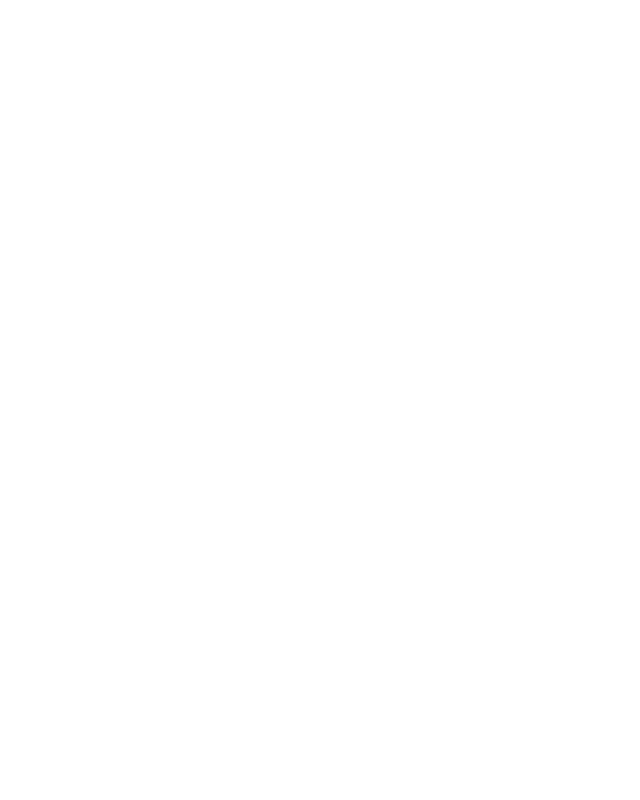
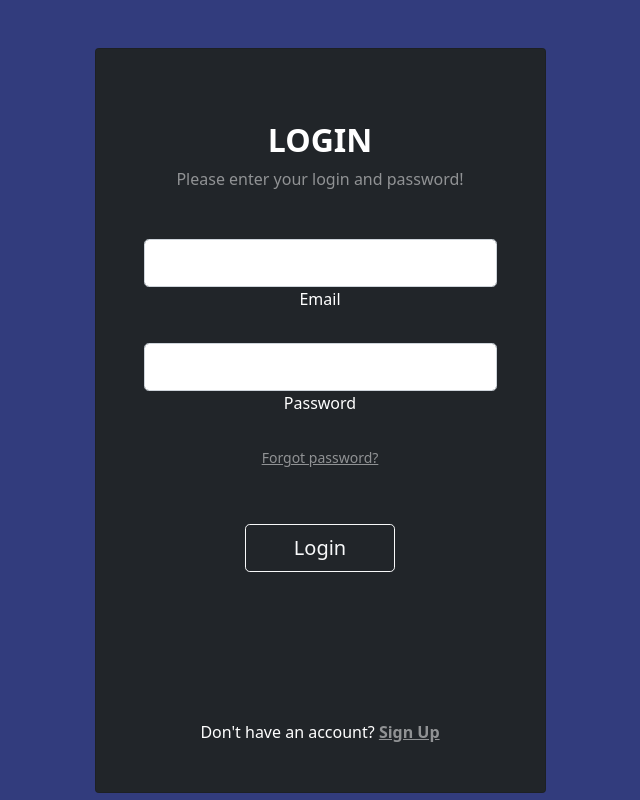
Before and after one commit to Laxmiba7/ecommerece-redux, a React (Create React App) app: page /user in a window 1280 px wide. Before the commit this address had no page. Shown: the whole page, without its empty margins (320-960 px from the left). Built offline with nearby package versions, Linux system fonts and the light colour scheme.

Commit message:
Add Login and Product Page

```diff
--- a/src/App.css
+++ b/src/App.css
@@ -22,6 +22,9 @@
 .card-img, .card-img-top {
   object-fit: contain;
 }
+.checkout .cart-btn {
+  display: none;
+}
 
 /* .btn-group {
   margin-left: 13rem;
--- a/src/App.js
+++ b/src/App.js
@@ -1,20 +1,29 @@
 import "./App.css";
+import Home from "./components/Home";
+import "../node_modules/bootstrap/dist/css/bootstrap.min.css";
 import Header from "./components/Header";
-import '../node_modules/bootstrap/dist/css/bootstrap.min.css';
-import ItemCards from "./components/ItemCards";
 import store from "./redux/reducers/store";
-import {Provider} from 'react-redux';
-import {Routes, Route} from "react-router-dom"
+import { Provider } from "react-redux";
+import { BrowserRouter as Router, Routes, Route } from "react-router-dom";
+import { Checkout } from "./components/Checkout";
+import LoginPage from "./components/LoginPage";
+import ProductPage from './components/ProductPage'
 function App() {
-	return (
-		<div>
-			<Provider store={store}>
-			<Header />
-            <ItemCards/>
-			</Provider>
-		</div>
+  return (
+    <Router>
+      <Provider store={store}>
 
-	);
+
+        <Routes>
+          <Route exact path="/" element={<Home />} />
+
+          <Route path="/user" element={<LoginPage />} />
+          <Route path="/checkout" element={<Checkout />} />
+		  <Route path="/product/:id" element={<ProductPage />} />
+        </Routes>
+      </Provider>
+    </Router>
+  );
 }
 
 export default App;
--- a/src/components/Cart.js
+++ b/src/components/Cart.js
@@ -103,10 +103,11 @@ const Cart = ({ incrementValue, increment, decrement, disable }) => {
         <Modal.Footer>
           <div>
             <p> Total Amount: {total} </p>
-           <Link to="/checkout" className="disabled">
+            {cartItems.length === 0 ?  <Button variant="success">Checkout</Button>: <Link to="/checkout">
 
-              <Button disabled= {cartItems.length === 0 ? true : false} variant="success" onClick={()=>dispatch(checkoutProduct(cartItems))}>Checkout</Button>
-            </Link>
+             <Button variant="success">Checkout</Button>
+           </Link>}
+
 
           </div>
         </Modal.Footer>
--- a/src/components/Checkout.js
+++ b/src/components/Checkout.js
@@ -6,13 +6,20 @@ import CartBody from "./CartBody";
 import { Formik, Form, Field } from "formik";
 import * as Yup from "yup";
 import Modal from "react-bootstrap/Modal";
-//import {Cart as Cart1} from "./Cart";
+import { Provider, useSelector } from 'react-redux';
+import store  from '../redux/reducers/store';
+
 
 export const Checkout = () => {
+  const checkoutData = useSelector((state)=>state.product.cart);
+  console.log(checkoutData)
 
   return (
-    <div>
-      <nav className="navbar navbar-expand-lg sticky-top">
+
+<div className="checkout">
+<Header />
+
+      {/* <nav className="navbar navbar-expand-lg sticky-top">
         <div className="container-fluid">
           <a className="navbar-brand ms-5" href="#">
             Checkout Page
@@ -46,18 +53,23 @@ export const Checkout = () => {
             </div>
           </div>
         </div>
-      </nav>
+      </nav> */}
+
       <div class="row p-5">
+
         <div class="col-md-5 order-md-2 mb-4">
           <h4 class="d-flex justify-content-between align-items-center mb-3">
             <span class="text-muted">Your cart</span>
             <span class="badge badge-secondary badge-pill">3</span>
           </h4>
           <ul class="list-group mb-3">
+
             <li class="list-group-item d-flex justify-content-between lh-condensed">
 
+            {checkoutData.map((item)=> {
+             { console.log(item.name)}
+                  <div className="row">
 
-                  <div className="row">
 
                         <div className="col">
                           <img
@@ -69,16 +81,17 @@ export const Checkout = () => {
                         </div>
 
                         <div className="col">
-                          <h5>Name</h5>
+                          <h5>{item.name}</h5>
 
                         </div>
                         <div className="col">
-                        <p className="text-success">Rs.0</p>
+                        <p className="text-success">{item.price}</p>
                         </div>
+
 
                   </div>
 
-
+              })}
 
             </li>
 
@@ -269,6 +282,6 @@ export const Checkout = () => {
         </div>
       </div>
 
-    </div>
+      </div>
   );
 };
--- a/src/components/Header.js
+++ b/src/components/Header.js
@@ -19,17 +19,17 @@ const Header = () => {
     </button>
     <div className="collapse navbar-collapse justify-content-end" id="navbarNavAltMarkup">
       <div className="navbar-nav me-5">
-        <Link className="nav-link active m-2" aria-current="page" to="/home">Home</Link>
-        <button type="button" className="btn text-white position-relative" >
+        <Link to="/"className="nav-link active m-2" aria-current="page" >Home</Link>
+        <button type="button" className="btn text-white position-relative cart-btn " >
 
         <Cart />
 
         </button>
 
 
-        <a className="badgeIcon nav-link" href="#">
+        <Link to="/user" className="badgeIcon nav-link" >
             <CgProfile />
-        </a>
+        </Link>
 
       </div>
     </div>
--- /dev/null
+++ b/src/components/Home.js
@@ -0,0 +1,16 @@
+import React from "react";
+import Header from "./Header";
+
+import ItemCards from './ItemCards'
+
+function Home() {
+  return (
+    <div>
+
+      <Header/>
+      <ItemCards />
+    </div>
+  );
+}
+
+export default Home;
--- a/src/components/ItemCard.js
+++ b/src/components/ItemCard.js
@@ -6,6 +6,7 @@ import { fetchData } from "../redux/action/ProductList";
 import { useDispatch, useSelector } from "react-redux";
 import { addToCart } from "../redux/action/AddToCart";
 import Counter from "./Counter";
+import { Link } from "react-router-dom";
 
 const ItemCard = (props) => {
   const {
@@ -69,12 +70,15 @@ const ItemCard = (props) => {
     <div className="col-3">
       <div className="card mb-5">
         <div style={{ height: "275px" }}>
+          <Link  to={`/product/${id}`}>
           <img
             src={`https://electronic-ecommerce.herokuapp.com/${image}`}
             className="card-img-top img-fluid"
             alt="..."
             style={{ height: "100%", width: "auto" }}
+
           />
+          </Link>
         </div>
 
         <div className="card-body">
@@ -110,7 +114,8 @@ const ItemCard = (props) => {
               </button>
             </div>
           </div>
-          <h5 className="card-title mt-2">{name}</h5>
+
+          <h5 className="card-title mt-2"><Link to="/product" style={{textDecoration:"none", color:"#000"}}>{name}</Link></h5>
           <div className="d-flex justify-content-between">
             <p>Rs.{price}</p>
             <p>Stocks Left: {stock}</p>
--- /dev/null
+++ b/src/components/LoginPage.js
@@ -0,0 +1,56 @@
+import React from 'react'
+import Header from './Header'
+
+const LoginPage =() => {
+  return (
+    <>
+
+    <div className="vh-100 gradient-custom" style={{backgroundColor:"#323c7d" }}>
+  <div className="container py-5 h-100">
+    <div className="row d-flex justify-content-center align-items-center h-100">
+      <div className="col-12 col-md-8 col-lg-6 col-xl-5">
+        <div className="card bg-dark text-white" style={{borderradius: "1rem"}}>
+          <div className="card-body p-5 text-center">
+
+            <div className="mb-md-5 mt-md-4 pb-5">
+
+              <h2 className="fw-bold mb-2 text-uppercase">Login</h2>
+              <p className="text-white-50 mb-5">Please enter your login and password!</p>
+
+              <div className="form-outline form-white mb-4">
+                <input type="email" id="typeEmailX" className="form-control form-control-lg" />
+                <label className="form-label" htmlFor="typeEmailX">Email</label>
+              </div>
+
+              <div className="form-outline form-white mb-4">
+                <input type="password" id="typePasswordX" className="form-control form-control-lg" />
+                <label className="form-label" htmlFor="typePasswordX">Password</label>
+              </div>
+
+              <p className="small mb-5 pb-lg-2"><a className="text-white-50" href="#!">Forgot password?</a></p>
+
+              <button className="btn btn-outline-light btn-lg px-5" type="submit">Login</button>
+
+              <div className="d-flex justify-content-center text-center mt-4 pt-1">
+                <a href="#!" className="text-white"><i className="fab fa-facebook-f fa-lg"></i></a>
+                <a href="#!" className="text-white"><i className="fab fa-twitter fa-lg mx-4 px-2"></i></a>
+                <a href="#!" className="text-white"><i className="fab fa-google fa-lg"></i></a>
+              </div>
+
+            </div>
+
+            <div>
+              <p className="mb-0">Don't have an account? <a href="#!" className="text-white-50 fw-bold">Sign Up</a></p>
+            </div>
+
+          </div>
+        </div>
+      </div>
+    </div>
+  </div>
+</div>
+</>
+  )
+}
+
+export default LoginPage
--- a/src/components/ProductPage.js
+++ b/src/components/ProductPage.js
@@ -6,11 +6,13 @@ import { Link } from "react-router-dom";
 
 import { AiOutlineStar } from "react-icons/ai";
 
-export const Checkout = () => {
+const Product = ({match}) => {
   return (
 
     <>
+    <Header />
       <div className="row p-5 m-5">
+
         <div className="col-8">
           <img src="" alt="Product-image"/>
         </div>
@@ -68,6 +70,8 @@ export const Checkout = () => {
         </div>
 
       </div>
+      <h1>{match.params.id}</h1>
     </>
   );
 };
+export default Product;
--- a/src/index.js
+++ b/src/index.js
@@ -1,20 +1,13 @@
 import React from "react";
 import ReactDOM from "react-dom";
 import "./index.css";
-import {BrowserRouter as Router,Routes, Route} from 'react-router-dom'
+//import {BrowserRouter as Router,Routes, Route} from 'react-router-dom'
 import App from "./App";
-import { Checkout } from "./components/Checkout";
-import Header from './components/Header'
+
+
 ReactDOM.render(
 	<React.StrictMode>
-		<Router>
-			<Routes>
-				<Route exact path="/" element = { <App />}/>
-				<Route exact path="/home" element = { <App />}/>
-				<Route exact path="/checkout" element = { <Checkout />}/>
-			</Routes>
-
-		</Router>
+		<App />
 	</React.StrictMode>,
 	document.getElementById("root")
 );
```
